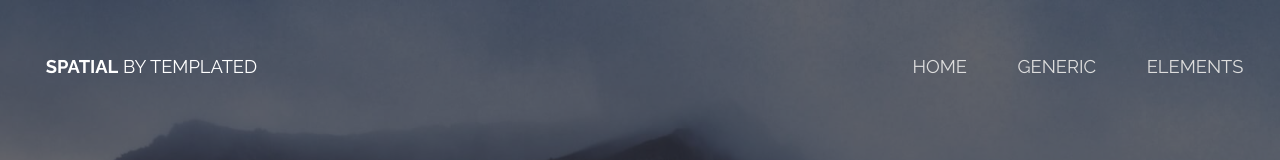
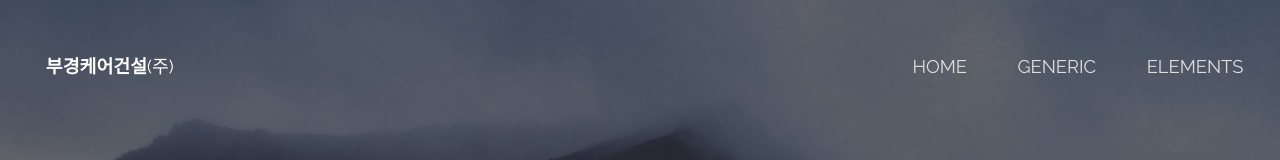
Before and after one commit to in2687/bnkcorp.github.io, a plain HTML site: page index.html in a window 1280 px wide. Shown: the top 160 px of the page. Drawn offline with Linux system fonts and the light colour scheme.

Commit message:
Add files via upload

```diff
--- a/index.html
+++ b/index.html
@@ -1,12 +1,8 @@
 <!DOCTYPE HTML>
-<!--
-	Spatial by TEMPLATED
-	templated.co @templatedco
-	Released for free under the Creative Commons Attribution 3.0 license (templated.co/license)
--->
+
 <html>
 	<head>
-		<title>Spatial by TEMPLATED</title>
+		<title>부경케어건설(주)</title>
 		<meta charset="utf-8" />
 		<meta name="viewport" content="width=device-width, initial-scale=1" />
 		<link rel="stylesheet" href="assets/css/main.css" />
@@ -15,7 +11,7 @@
 
 		<!-- Header -->
 			<header id="header" class="alt">
-				<h1><strong><a href="index.html">Spatial</a></strong> by Templated</h1>
+				<h1><strong><a href="index.html">부경케어건설</a></strong>(주)</h1>
 				<nav id="nav">
 					<ul>
 						<li><a href="index.html">Home</a></li>
```
